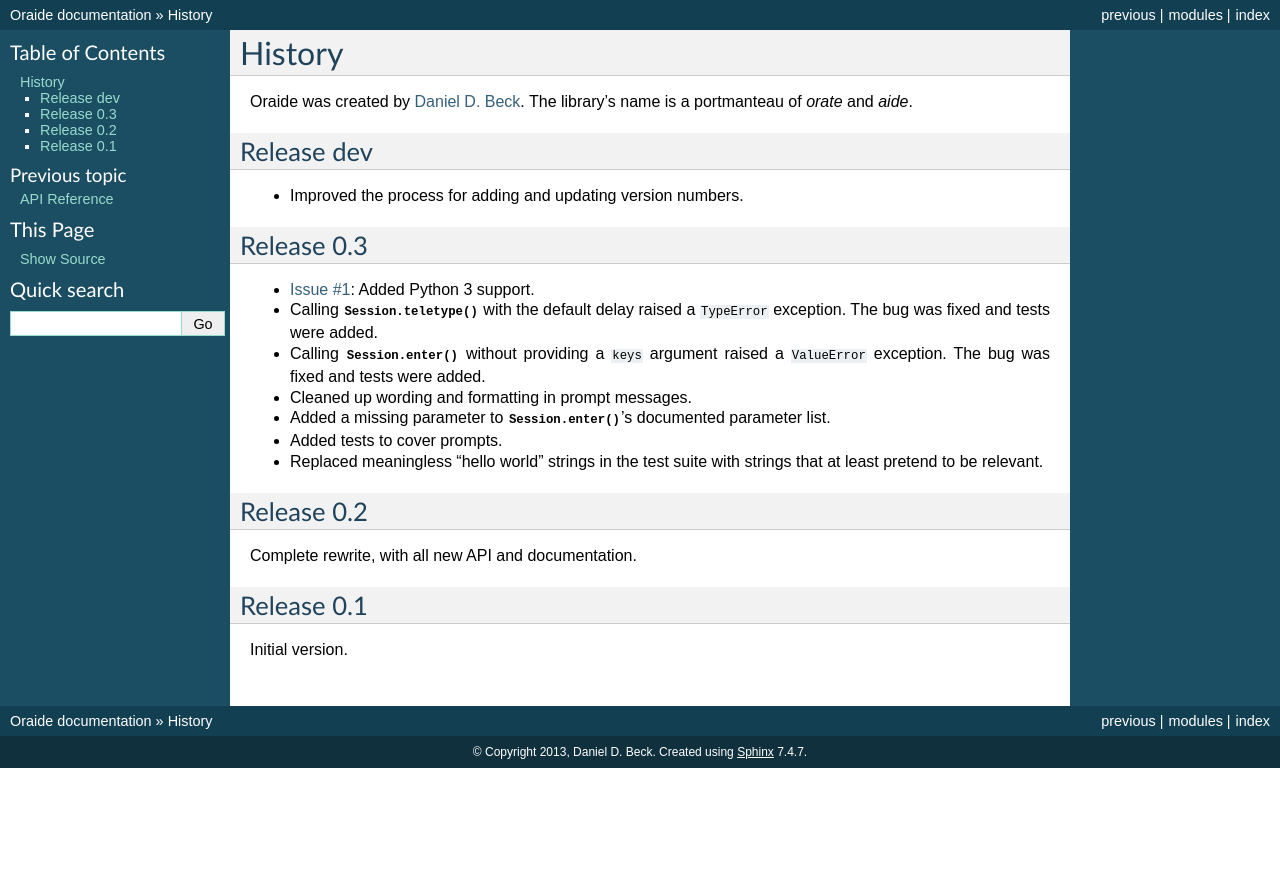
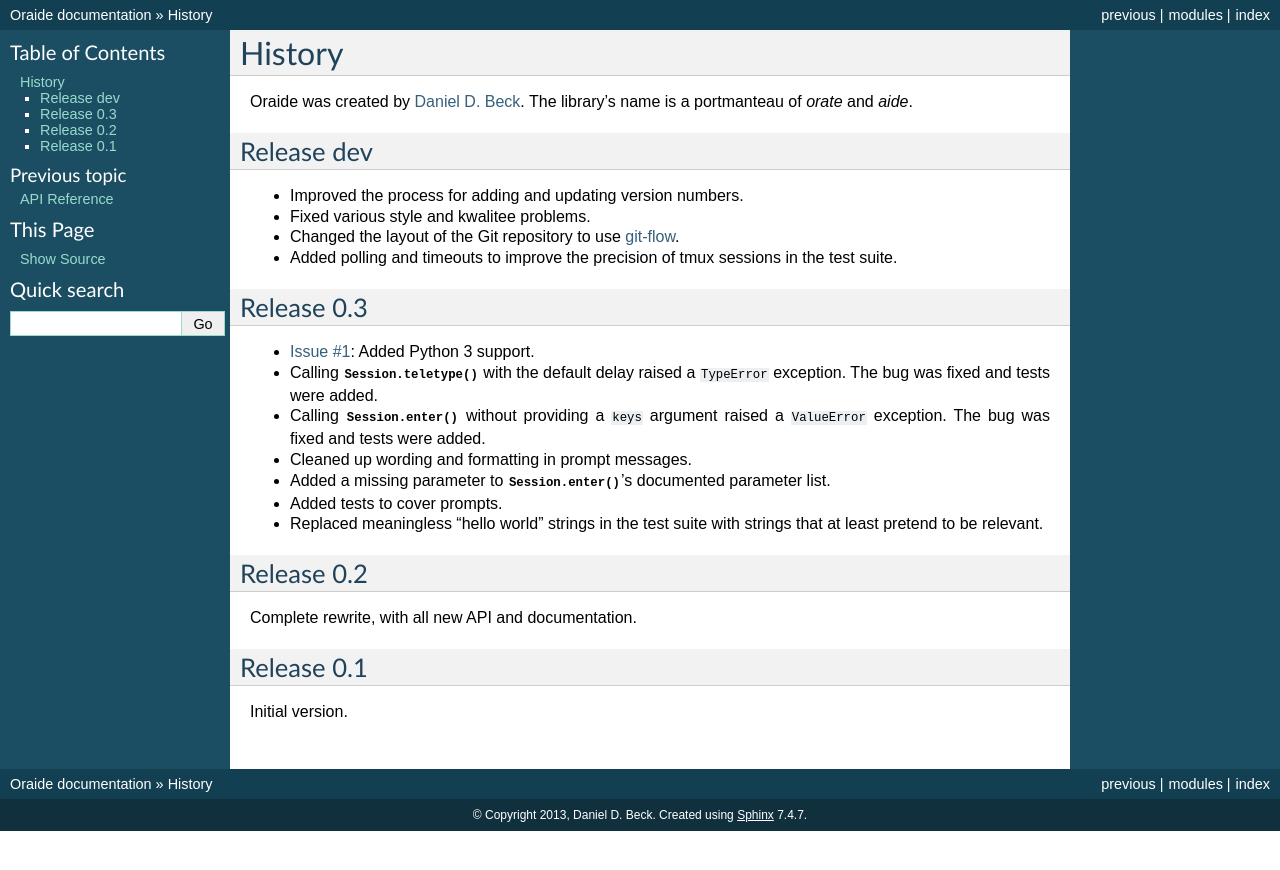
Before and after one commit to ddbeck/oraide, a Sphinx documentation site: the page built from docs/history.rst, in a window 1280 px wide. Shown: the top 870 px of the page. Built offline with Sphinx 7.4.7, drawn with Linux system fonts in a browser that asks for light colours; the version number could not be read and is left out.

Commit message:
add missing development history items

```diff
--- a/docs/history.rst
+++ b/docs/history.rst
@@ -12,6 +12,11 @@
 -----------
 
 - Improved the process for adding and updating version numbers.
+- Fixed various style and kwalitee problems.
+- Changed the layout of the Git repository to use `git-flow`_.
+- Added polling and timeouts to improve the precision of tmux sessions in the test suite.
+
+.. _git-flow: https://github.com/nvie/gitflow
 
 
 Release 0.3
```
